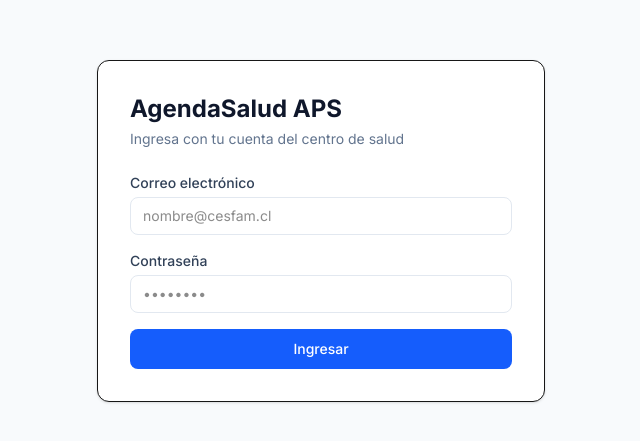
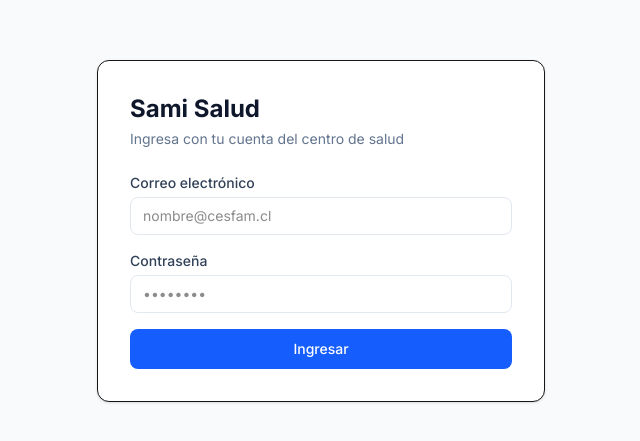
Before and after one commit to andresycristi9091-alt/agendasalud, a Next.js app: page /login in a window 1280 px wide. Shown: the part 169-610 px from the top of the page, without its empty margins (319-959 px from the left). Built offline with nearby package versions, Linux system fonts and the light colour scheme; no server answers.

Commit message:
refactor: renombrar AgendaSalud APS a Sami Salud

```diff
--- a/app/(auth)/login/page.tsx
+++ b/app/(auth)/login/page.tsx
@@ -33,7 +33,7 @@ export default function LoginPage() {
     <div className="min-h-screen flex items-center justify-center bg-slate-50">
       <div className="bg-white p-8 rounded-xl shadow-sm border w-full max-w-md">
         <div className="mb-6">
-          <h1 className="text-2xl font-bold text-slate-900">AgendaSalud APS</h1>
+          <h1 className="text-2xl font-bold text-slate-900">Sami Salud</h1>
           <p className="text-slate-500 mt-1 text-sm">
             Ingresa con tu cuenta del centro de salud
           </p>
--- a/app/(dashboard)/dashboard/page.tsx
+++ b/app/(dashboard)/dashboard/page.tsx
@@ -3,7 +3,7 @@ export default function DashboardHomePage() {
     <div className="max-w-4xl mx-auto">
       <h1 className="text-2xl font-bold text-slate-900 mb-2">Dashboard</h1>
       <p className="text-slate-500 text-sm mb-8">
-        Bienvenido a AgendaSalud APS. El sistema de agenda estará disponible pronto.
+        Bienvenido a Sami Salud. El sistema de agenda estará disponible pronto.
       </p>
 
       <div className="grid grid-cols-1 md:grid-cols-3 gap-4">
--- a/app/(dashboard)/layout.tsx
+++ b/app/(dashboard)/layout.tsx
@@ -18,7 +18,7 @@ export default async function DashboardLayout({
       <header className="bg-white border-b px-6 py-3 flex items-center justify-between">
         <div className="flex items-center gap-2">
           <span className="w-2 h-2 bg-blue-500 rounded-full" />
-          <span className="font-semibold text-slate-900 text-sm">AgendaSalud APS</span>
+          <span className="font-semibold text-slate-900 text-sm">Sami Salud</span>
         </div>
         <span className="text-xs text-slate-400">{user.email}</span>
       </header>
--- a/app/layout.tsx
+++ b/app/layout.tsx
@@ -5,7 +5,7 @@ import './globals.css'
 const inter = Inter({ subsets: ['latin'] })
 
 export const metadata: Metadata = {
-  title: 'AgendaSalud APS',
+  title: 'Sami Salud',
   description: 'Agendamiento inteligente para centros de salud primaria',
 }
 
```
